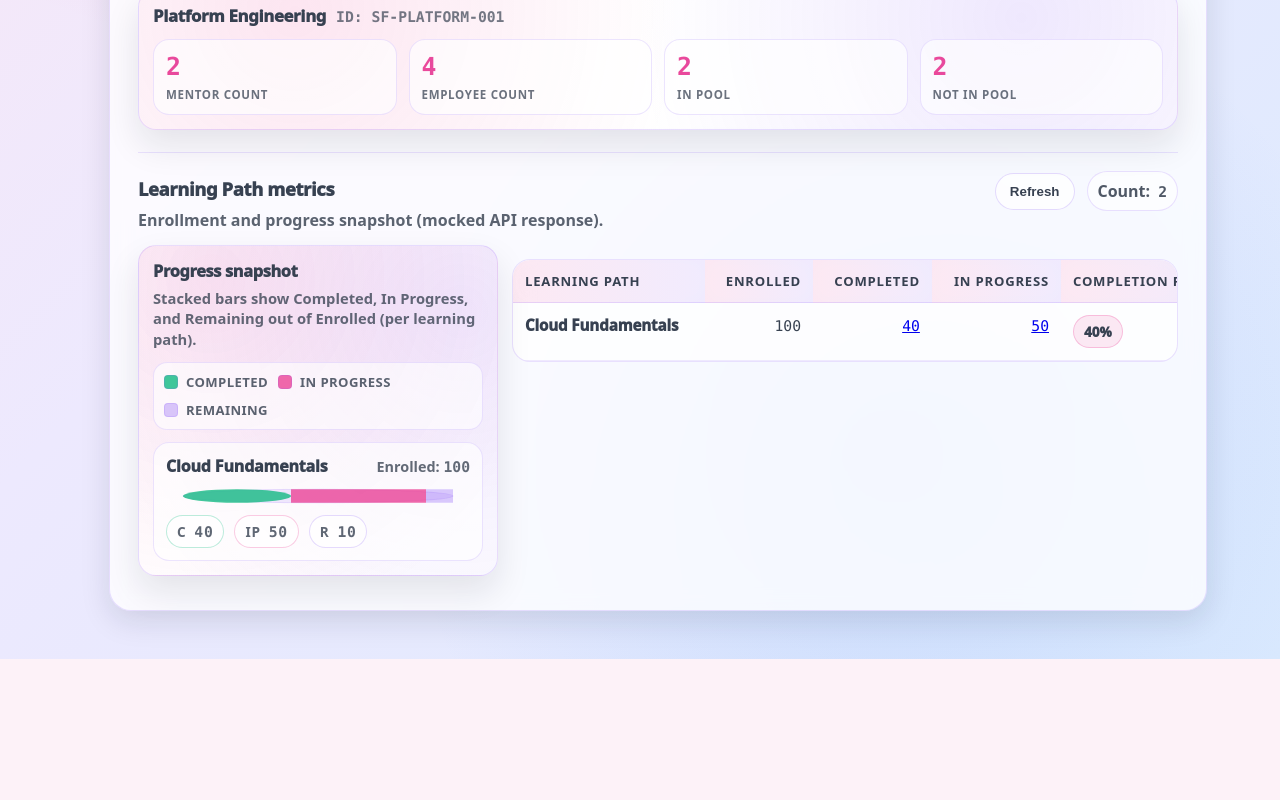
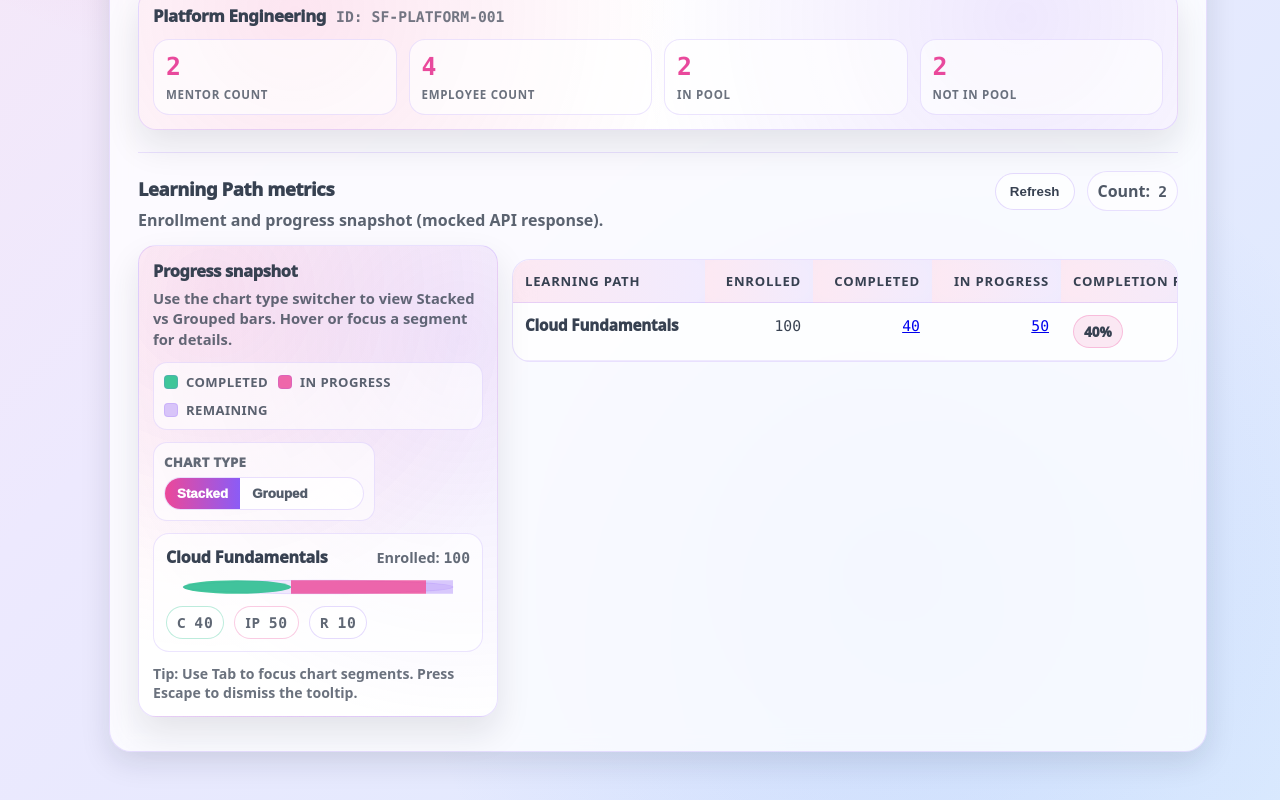
Before and after one commit to kavia-common/hello-world-web-app-7181-7192, a React (Create React App) app in the folder react_frontend/: page / in a window 1280 px wide. Shown: the part 694-1494 px from the top of the page. Before the commit the page ends 1353 px from the top, so only its background shows below. Built offline with nearby package versions, Linux system fonts and the light colour scheme.

Commit message:
Checkpoint 25 - cg3f8b1d76

```diff
--- a/react_frontend/src/App.css
+++ b/react_frontend/src/App.css
@@ -703,6 +703,15 @@
 .HomeLpChartBody {
   display: grid;
   gap: 12px;
+  position: relative; /* anchors tooltip stacking context */
+}
+
+.HomeLpChartHeaderRow {
+  display: flex;
+  align-items: flex-start;
+  justify-content: space-between;
+  gap: 12px;
+  flex-wrap: wrap;
 }
 
 .HomeLpChartLegend {
@@ -714,6 +723,108 @@
   border-radius: 14px;
   border: 1px solid rgba(139, 92, 246, 0.16);
   background: rgba(255, 255, 255, 0.62);
+}
+
+.HomeLpChartControls {
+  display: grid;
+  gap: 6px;
+  padding: 10px 10px;
+  border-radius: 14px;
+  border: 1px solid rgba(139, 92, 246, 0.16);
+  background: rgba(255, 255, 255, 0.62);
+  min-width: 200px;
+}
+
+.HomeLpChartControlsLabel {
+  font-size: 0.82rem;
+  font-weight: 950;
+  letter-spacing: 0.03em;
+  color: rgba(55, 65, 81, 0.78);
+  text-transform: uppercase;
+}
+
+.HomeLpChartToggle {
+  display: inline-flex;
+  border-radius: 999px;
+  border: 1px solid rgba(139, 92, 246, 0.18);
+  background: rgba(255, 255, 255, 0.72);
+  overflow: hidden;
+}
+
+.HomeLpChartToggleBtn {
+  appearance: none;
+  border: 0;
+  background: transparent;
+  color: rgba(55, 65, 81, 0.86);
+  font-weight: 950;
+  padding: 8px 12px;
+  cursor: pointer;
+  transition: background 160ms ease, transform 160ms ease, box-shadow 160ms ease;
+}
+
+.HomeLpChartToggleBtn:focus-visible {
+  outline: 3px solid rgba(236, 72, 153, 0.26);
+  outline-offset: 3px;
+}
+
+@media (hover: hover) and (pointer: fine) {
+  .HomeLpChartToggleBtn:hover {
+    background: rgba(236, 72, 153, 0.08);
+  }
+}
+
+.HomeLpChartToggleBtn--active {
+  color: #ffffff;
+  background: linear-gradient(90deg, var(--color-primary), var(--color-secondary));
+}
+
+.HomeLpTooltip {
+  z-index: 9999;
+  max-width: min(320px, 85vw);
+  padding: 10px 12px;
+  border-radius: 14px;
+  border: 1px solid rgba(139, 92, 246, 0.22);
+  background: rgba(255, 255, 255, 0.92);
+  box-shadow: 0 18px 45px rgba(17, 24, 39, 0.16);
+  color: rgba(55, 65, 81, 0.92);
+  font-weight: 800;
+  font-size: 0.9rem;
+  line-height: 1.35;
+  pointer-events: none; /* don't interfere with hover */
+}
+
+.HomeLpChartSeg {
+  cursor: help;
+}
+
+.HomeLpChartSeg:focus-visible {
+  outline: 3px solid rgba(236, 72, 153, 0.35);
+  outline-offset: 2px;
+}
+
+.HomeLpGroupedWrap {
+  display: grid;
+  gap: 10px;
+}
+
+.HomeLpGroupedItem {
+  display: grid;
+  gap: 6px;
+}
+
+.HomeLpGroupedLabel {
+  font-size: 0.78rem;
+  font-weight: 950;
+  letter-spacing: 0.06em;
+  text-transform: uppercase;
+  color: rgba(55, 65, 81, 0.74);
+}
+
+.HomeLpChartHint {
+  color: rgba(55, 65, 81, 0.74);
+  font-weight: 700;
+  font-size: 0.88rem;
+  line-height: 1.35;
 }
 
 .HomeLpLegendItem {
--- a/react_frontend/src/pages.js
+++ b/react_frontend/src/pages.js
@@ -35,13 +35,78 @@ function generateChartId(prefix = "lpchart") {
   return `${prefix}-${Math.random().toString(16).slice(2)}`;
 }
 
+function formatSeriesLabel(seriesKey) {
+  if (seriesKey === "completed") return "Completed";
+  if (seriesKey === "inProgress") return "In progress";
+  if (seriesKey === "remaining") return "Remaining";
+  if (seriesKey === "enrolled") return "Enrolled";
+  return String(seriesKey || "—");
+}
+
+function formatTooltipText({ name, seriesKey, value, enrolled }) {
+  const pct = enrolled > 0 ? toPercent(value / enrolled) : 0;
+  const pctLabel = enrolled > 0 ? ` (${Math.round(pct * 100)}%)` : "";
+  return `${name} • ${formatSeriesLabel(seriesKey)}: ${value}${pctLabel} • Enrolled: ${enrolled}`;
+}
+
+function getClientXY(evt) {
+  // Supports mouse and keyboard focus events
+  const e = evt?.nativeEvent || evt;
+  if (!e) return { x: 0, y: 0 };
+
+  if (typeof e.clientX === "number" && typeof e.clientY === "number") {
+    return { x: e.clientX, y: e.clientY };
+  }
+
+  // Fallback: position tooltip near element center
+  const el = evt?.currentTarget;
+  const rect = el?.getBoundingClientRect?.();
+  if (rect) return { x: rect.left + rect.width / 2, y: rect.top + rect.height / 2 };
+
+  return { x: 0, y: 0 };
+}
+
+function getSeriesMeta(seriesKey) {
+  // Centralized mapping so legend + chart stay consistent.
+  switch (seriesKey) {
+    case "completed":
+      return {
+        key: "completed",
+        label: "Completed",
+        swatchClass: "HomeLpLegendSwatch--completed",
+        segClass: "HomeLpChartSeg--completed",
+      };
+    case "inProgress":
+      return {
+        key: "inProgress",
+        label: "In progress",
+        swatchClass: "HomeLpLegendSwatch--inprogress",
+        segClass: "HomeLpChartSeg--inprogress",
+      };
+    case "remaining":
+      return {
+        key: "remaining",
+        label: "Remaining",
+        swatchClass: "HomeLpLegendSwatch--remaining",
+        segClass: "HomeLpChartSeg--remaining",
+      };
+    default:
+      return { key: seriesKey, label: formatSeriesLabel(seriesKey), swatchClass: "", segClass: "" };
+  }
+}
+
 function LpMetricsStackedBarChart({ rows }) {
   const safeRows = Array.isArray(rows) ? rows : [];
   const titleId = React.useMemo(() => generateChartId("lpchart-title"), []);
   const descId = React.useMemo(() => generateChartId("lpchart-desc"), []);
-
-  // Use max enrolled for scaling bar widths.
-  const maxTotal = React.useMemo(() => {
+  const controlsId = React.useMemo(() => generateChartId("lpchart-controls"), []);
+  const tooltipId = React.useMemo(() => generateChartId("lpchart-tooltip"), []);
+
+  const [chartType, setChartType] = React.useState("stacked"); // "stacked" | "grouped"
+  const [tooltip, setTooltip] = React.useState(null); // { x, y, text, rowName, seriesKey }
+
+  // Use max enrolled for scaling bar widths (consistent across types).
+  const maxEnrolled = React.useMemo(() => {
     let max = 0;
     for (const r of safeRows) {
       const { enrolled } = getLpTotals(r);
@@ -50,7 +115,26 @@ function LpMetricsStackedBarChart({ rows }) {
     return max;
   }, [safeRows]);
 
-  const hasData = safeRows.length > 0 && maxTotal > 0;
+  const hasData = safeRows.length > 0 && maxEnrolled > 0;
+
+  const seriesKeys = React.useMemo(() => ["completed", "inProgress", "remaining"], []);
+
+  function showTooltip(evt, { rowName, seriesKey, value, enrolled }) {
+    const { x, y } = getClientXY(evt);
+
+    // Place tooltip slightly above cursor/focus point.
+    setTooltip({
+      x,
+      y,
+      rowName,
+      seriesKey,
+      text: formatTooltipText({ name: rowName, seriesKey, value, enrolled }),
+    });
+  }
+
+  function hideTooltip() {
+    setTooltip(null);
+  }
 
   return (
     <figure className="HomeLpChart" aria-labelledby={titleId} aria-describedby={descId}>
@@ -59,7 +143,7 @@ function LpMetricsStackedBarChart({ rows }) {
           Progress snapshot
         </div>
         <div className="HomeLpChartSub" id={descId}>
-          Stacked bars show Completed, In Progress, and Remaining out of Enrolled (per learning path).
+          Use the chart type switcher to view Stacked vs Grouped bars. Hover or focus a segment for details.
         </div>
       </figcaption>
 
@@ -68,53 +152,87 @@ function LpMetricsStackedBarChart({ rows }) {
           No chart data available.
         </div>
       ) : (
-        <div className="HomeLpChartBody" role="img" aria-label="Learning Path progress chart">
+        <div className="HomeLpChartBody" aria-label="Learning Path progress chart">
+          <div className="HomeLpChartHeaderRow">
             <div className="HomeLpChartLegend" aria-label="Chart legend">
-            <span className="HomeLpLegendItem">
-              <span className="HomeLpLegendSwatch HomeLpLegendSwatch--completed" aria-hidden="true" />
-              Completed
+              {seriesKeys.map((k) => {
+                const meta = getSeriesMeta(k);
+                return (
+                  <span key={k} className="HomeLpLegendItem">
+                    <span className={`HomeLpLegendSwatch ${meta.swatchClass}`} aria-hidden="true" />
+                    {meta.label}
                   </span>
-            <span className="HomeLpLegendItem">
-              <span className="HomeLpLegendSwatch HomeLpLegendSwatch--inprogress" aria-hidden="true" />
-              In progress
-            </span>
-            <span className="HomeLpLegendItem">
-              <span className="HomeLpLegendSwatch HomeLpLegendSwatch--remaining" aria-hidden="true" />
-              Remaining
-            </span>
-          </div>
+                );
+              })}
+            </div>
+
+            <div className="HomeLpChartControls" id={controlsId} aria-label="Chart type switcher">
+              <span className="HomeLpChartControlsLabel">Chart type</span>
+              <div className="HomeLpChartToggle" role="radiogroup" aria-label="Select chart type">
+                <button
+                  type="button"
+                  className={`HomeLpChartToggleBtn ${chartType === "stacked" ? "HomeLpChartToggleBtn--active" : ""}`}
+                  onClick={() => setChartType("stacked")}
+                  aria-pressed={chartType === "stacked" ? "true" : "false"}
+                >
+                  Stacked
+                </button>
+                <button
+                  type="button"
+                  className={`HomeLpChartToggleBtn ${chartType === "grouped" ? "HomeLpChartToggleBtn--active" : ""}`}
+                  onClick={() => setChartType("grouped")}
+                  aria-pressed={chartType === "grouped" ? "true" : "false"}
+                >
+                  Grouped
+                </button>
+              </div>
+            </div>
+          </div>
+
+          {/* Tooltip (positioned in a portal-like overlay inside the chart container) */}
+          {tooltip && (
+            <div
+              id={tooltipId}
+              className="HomeLpTooltip"
+              role="tooltip"
+              style={{
+                // Use fixed positioning so it follows pointer even if inside scroll containers.
+                position: "fixed",
+                left: tooltip.x + 12,
+                top: tooltip.y - 14,
+              }}
+            >
+              {tooltip.text}
+            </div>
+          )}
 
           <ul className="HomeLpChartList" aria-label="Learning paths chart rows">
             {safeRows.map((row) => {
               const name = row?.learningPathName || "—";
               const { enrolled, completed, inProgress, remaining } = getLpTotals(row);
 
-              // Scale width to max enrolled
               const barW = 240;
               const barH = 12;
               const pad = 2;
 
-              const scale = maxTotal > 0 ? barW / maxTotal : 0;
-              const wCompleted = Math.max(0, Math.round(completed * scale));
-              const wInProgress = Math.max(0, Math.round(inProgress * scale));
-              const wRemaining = Math.max(0, Math.round(remaining * scale));
-
-              // Ensure the bar never exceeds barW due to rounding
-              const overflow = Math.max(0, wCompleted + wInProgress + wRemaining - barW);
-              const wRemainingClamped = Math.max(0, wRemaining - overflow);
-
-              const pctCompleted = enrolled > 0 ? toPercent(completed / enrolled) : 0;
-              const pctInProgress = enrolled > 0 ? toPercent(inProgress / enrolled) : 0;
-              const pctRemaining = enrolled > 0 ? toPercent(remaining / enrolled) : 0;
-
-              const a11y = `${name}. Enrolled ${enrolled}. Completed ${completed} (${Math.round(
-                pctCompleted * 100
-              )}%). In progress ${inProgress} (${Math.round(
-                pctInProgress * 100
-              )}%). Remaining ${remaining} (${Math.round(pctRemaining * 100)}%).`;
+              const scale = maxEnrolled > 0 ? barW / maxEnrolled : 0;
+
+              const a11yRow = `${name}. Enrolled ${enrolled}. Completed ${completed}. In progress ${inProgress}. Remaining ${remaining}.`;
+
+              const segments = [
+                { key: "completed", value: completed },
+                { key: "inProgress", value: inProgress },
+                { key: "remaining", value: remaining },
+              ];
+
+              // Precompute widths (rounded) with a final clamp to prevent overflow.
+              const widths = segments.map((s) => Math.max(0, Math.round(s.value * scale)));
+              const sumWidths = widths.reduce((acc, n) => acc + n, 0);
+              const overflow = Math.max(0, sumWidths - barW);
+              const widthsClamped = widths.map((w, idx) => (idx === widths.length - 1 ? Math.max(0, w - overflow) : w));
 
               return (
-                <li key={name} className="HomeLpChartRow" aria-label={a11y}>
+                <li key={name} className="HomeLpChartRow" aria-label={a11yRow}>
                   <div className="HomeLpChartRowTop">
                     <div className="HomeLpChartRowName" title={name}>
                       {name}
@@ -126,61 +244,106 @@ function LpMetricsStackedBarChart({ rows }) {
                     </div>
                   </div>
 
+                  {chartType === "stacked" ? (
                     <svg
                       className="HomeLpChartSvg"
                       width="100%"
                       viewBox={`0 0 ${barW + pad * 2} ${barH + pad * 2}`}
                       role="img"
-                    aria-label={a11y}
+                      aria-label={a11yRow}
                       focusable="false"
                     >
                       <title>{name}</title>
-                    <desc>{a11y}</desc>
+                      <desc>{a11yRow}</desc>
 
                       {/* Track */}
+                      <rect x={pad} y={pad} width={barW} height={barH} rx="999" ry="999" className="HomeLpChartTrack" />
+
+                      {segments.reduce((acc, s, idx) => {
+                        const priorX = acc.x;
+                        const w = widthsClamped[idx];
+                        const meta = getSeriesMeta(s.key);
+
+                        acc.nodes.push(
+                          <rect
+                            key={`${name}-${s.key}`}
+                            x={pad + priorX}
+                            y={pad}
+                            width={w}
+                            height={barH}
+                            rx={idx === 0 ? "999" : "0"}
+                            ry={idx === 0 ? "999" : "0"}
+                            className={`HomeLpChartSeg ${meta.segClass}`}
+                            tabIndex={0}
+                            role="img"
+                            aria-label={formatTooltipText({ name, seriesKey: s.key, value: s.value, enrolled })}
+                            aria-describedby={tooltipId}
+                            onMouseEnter={(e) => showTooltip(e, { rowName: name, seriesKey: s.key, value: s.value, enrolled })}
+                            onMouseMove={(e) => showTooltip(e, { rowName: name, seriesKey: s.key, value: s.value, enrolled })}
+                            onMouseLeave={hideTooltip}
+                            onFocus={(e) => showTooltip(e, { rowName: name, seriesKey: s.key, value: s.value, enrolled })}
+                            onBlur={hideTooltip}
+                            onKeyDown={(e) => {
+                              if (e.key === "Escape") hideTooltip();
+                            }}
+                          />
+                        );
+
+                        acc.x += w;
+                        return acc;
+                      }, { x: 0, nodes: [] }).nodes}
+                    </svg>
+                  ) : (
+                    // Grouped: three bars per row, each scaled to enrolled (not independent),
+                    // to preserve the same “out of enrolled” meaning as stacked.
+                    <div className="HomeLpGroupedWrap" role="img" aria-label={a11yRow}>
+                      {segments.map((s, idx) => {
+                        const meta = getSeriesMeta(s.key);
+                        const w = Math.max(0, Math.round(s.value * scale));
+
+                        return (
+                          <div key={`${name}-${s.key}`} className="HomeLpGroupedItem">
+                            <div className="HomeLpGroupedLabel">{meta.label}</div>
+                            <svg
+                              className="HomeLpChartSvg"
+                              width="100%"
+                              viewBox={`0 0 ${barW + pad * 2} ${barH + pad * 2}`}
+                              role="img"
+                              aria-label={formatTooltipText({ name, seriesKey: s.key, value: s.value, enrolled })}
+                              focusable="false"
+                            >
+                              <title>{`${name} - ${meta.label}`}</title>
+                              <desc>{formatTooltipText({ name, seriesKey: s.key, value: s.value, enrolled })}</desc>
+
+                              <rect x={pad} y={pad} width={barW} height={barH} rx="999" ry="999" className="HomeLpChartTrack" />
+
                               <rect
                                 x={pad}
                                 y={pad}
-                      width={barW}
+                                width={Math.min(barW, w)}
                                 height={barH}
                                 rx="999"
                                 ry="999"
-                      className="HomeLpChartTrack"
-                    />
-
-                    {/* Completed */}
-                    <rect
-                      x={pad}
-                      y={pad}
-                      width={wCompleted}
-                      height={barH}
-                      rx="999"
-                      ry="999"
-                      className="HomeLpChartSeg HomeLpChartSeg--completed"
-                    />
-
-                    {/* In progress */}
-                    <rect
-                      x={pad + wCompleted}
-                      y={pad}
-                      width={wInProgress}
-                      height={barH}
-                      rx="0"
-                      ry="0"
-                      className="HomeLpChartSeg HomeLpChartSeg--inprogress"
-                    />
-
-                    {/* Remaining */}
-                    <rect
-                      x={pad + wCompleted + wInProgress}
-                      y={pad}
-                      width={wRemainingClamped}
-                      height={barH}
-                      rx="0"
-                      ry="0"
-                      className="HomeLpChartSeg HomeLpChartSeg--remaining"
+                                className={`HomeLpChartSeg ${meta.segClass}`}
+                                tabIndex={0}
+                                role="img"
+                                aria-label={formatTooltipText({ name, seriesKey: s.key, value: s.value, enrolled })}
+                                aria-describedby={tooltipId}
+                                onMouseEnter={(e) => showTooltip(e, { rowName: name, seriesKey: s.key, value: s.value, enrolled })}
+                                onMouseMove={(e) => showTooltip(e, { rowName: name, seriesKey: s.key, value: s.value, enrolled })}
+                                onMouseLeave={hideTooltip}
+                                onFocus={(e) => showTooltip(e, { rowName: name, seriesKey: s.key, value: s.value, enrolled })}
+                                onBlur={hideTooltip}
+                                onKeyDown={(e) => {
+                                  if (e.key === "Escape") hideTooltip();
+                                }}
                               />
                             </svg>
+                          </div>
+                        );
+                      })}
+                    </div>
+                  )}
 
                   <div className="HomeLpChartNumbers" aria-hidden="true">
                     <span className="HomeLpChartNum HomeLpChartNum--completed">
@@ -197,6 +360,10 @@ function LpMetricsStackedBarChart({ rows }) {
               );
             })}
           </ul>
+
+          <div className="HomeLpChartHint" role="note">
+            Tip: Use Tab to focus chart segments. Press Escape to dismiss the tooltip.
+          </div>
         </div>
       )}
     </figure>
```
Also changed, not shown: 2 other files (tests, documents, lock files or other folders). Lines whose indentation alone changed are shown as unchanged.
